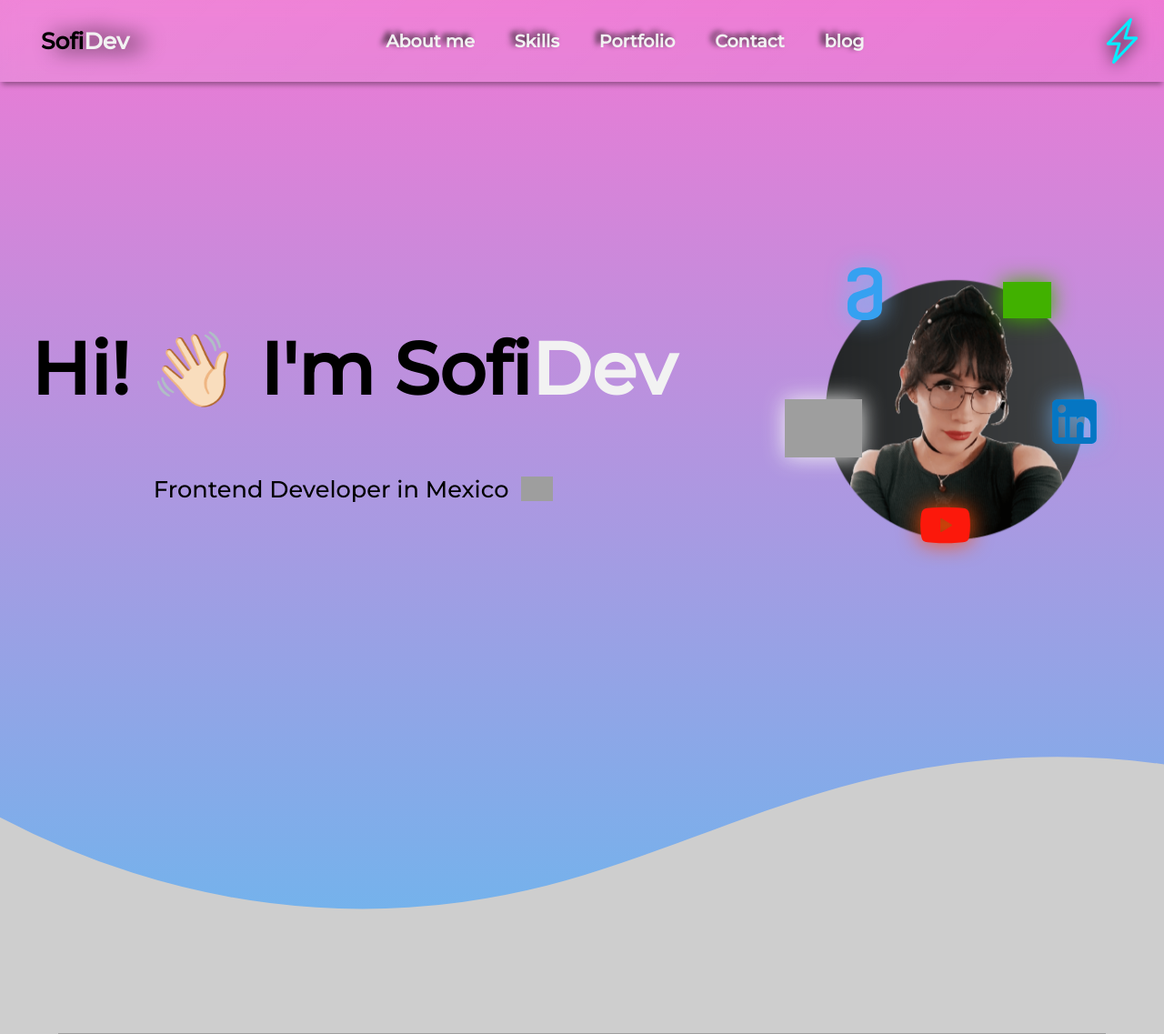
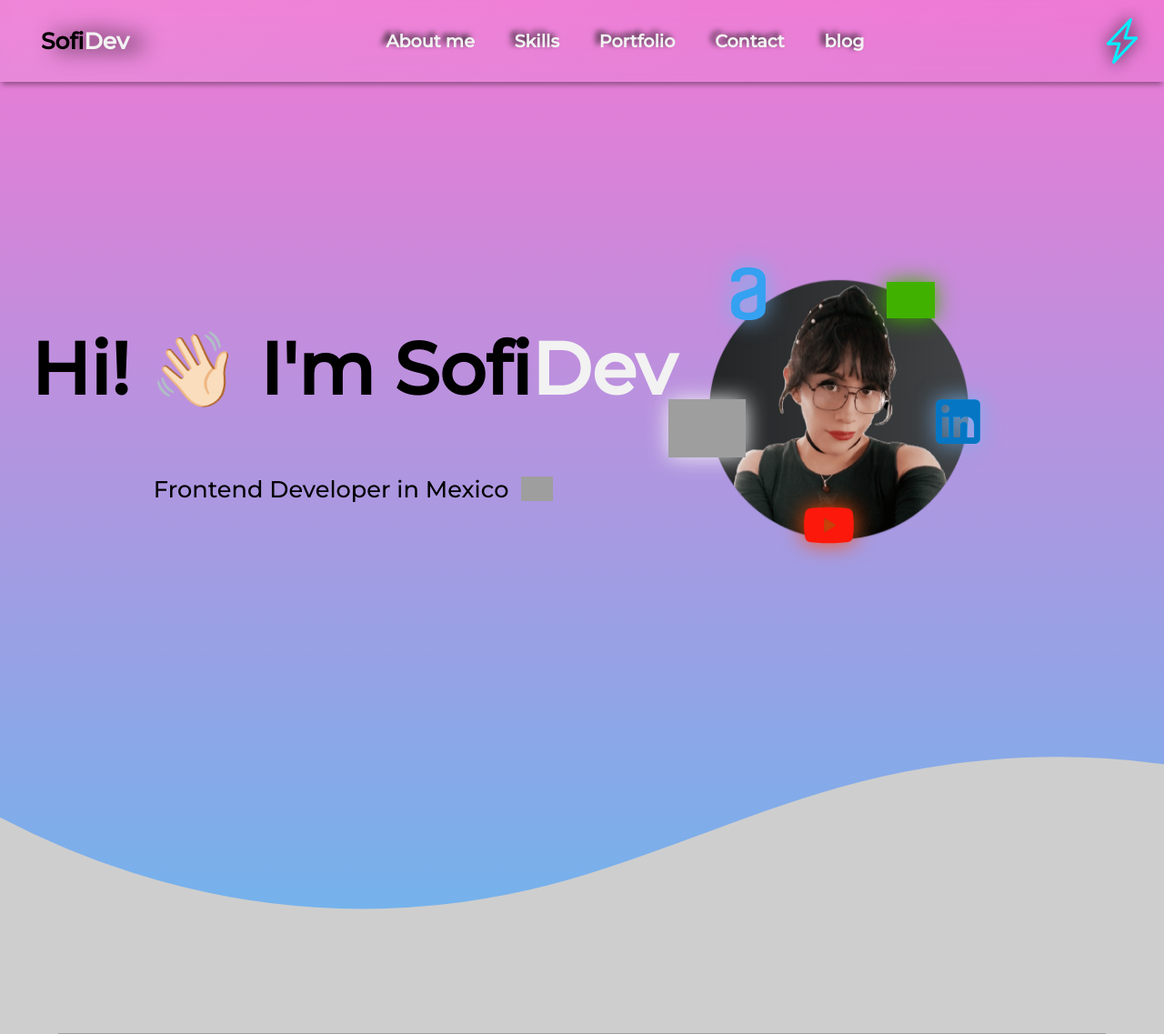
Before and after one commit to SofiDevO/SofiDev-landingpage, a PHP site: page / in a window 1280 px wide. Shown: the top 1137 px of the page at 91% size. Run offline with PHP 8.4, Linux system fonts and the light colour scheme; grey boxes are pictures that could not be loaded.

Commit message:
se ajusta hero

```diff
--- a/Styles/hero.css
+++ b/Styles/hero.css
@@ -267,9 +267,9 @@ h1 span:hover {
     height: 798px;
     align-items: center;
     justify-content: space-between;
-    align-content: center;
+    align-content: space-around;
     flex-wrap: wrap;
-    width: 100%;
+    width: 90%;
     padding: 0 34px;
   }
   #hero .container{
```
